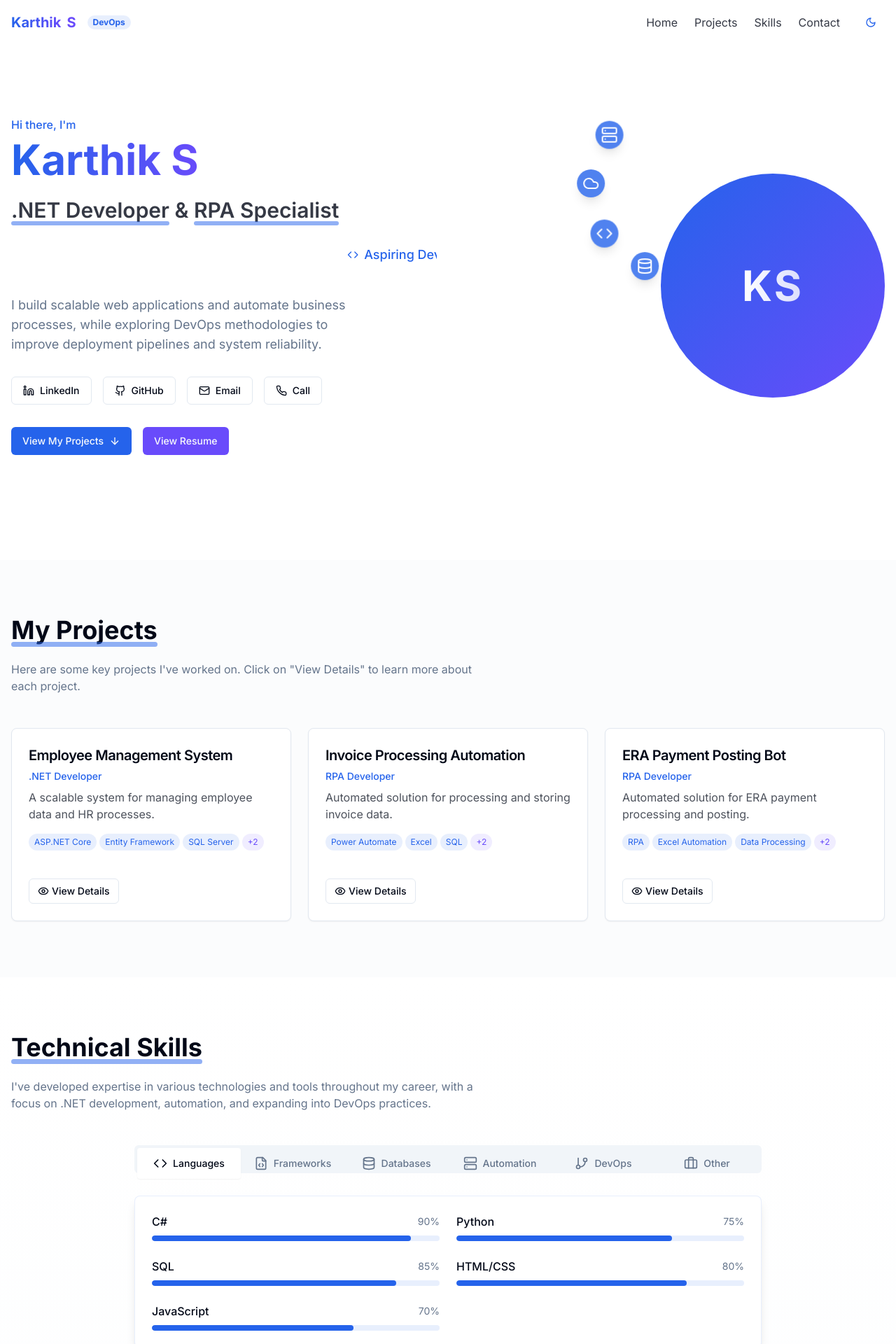
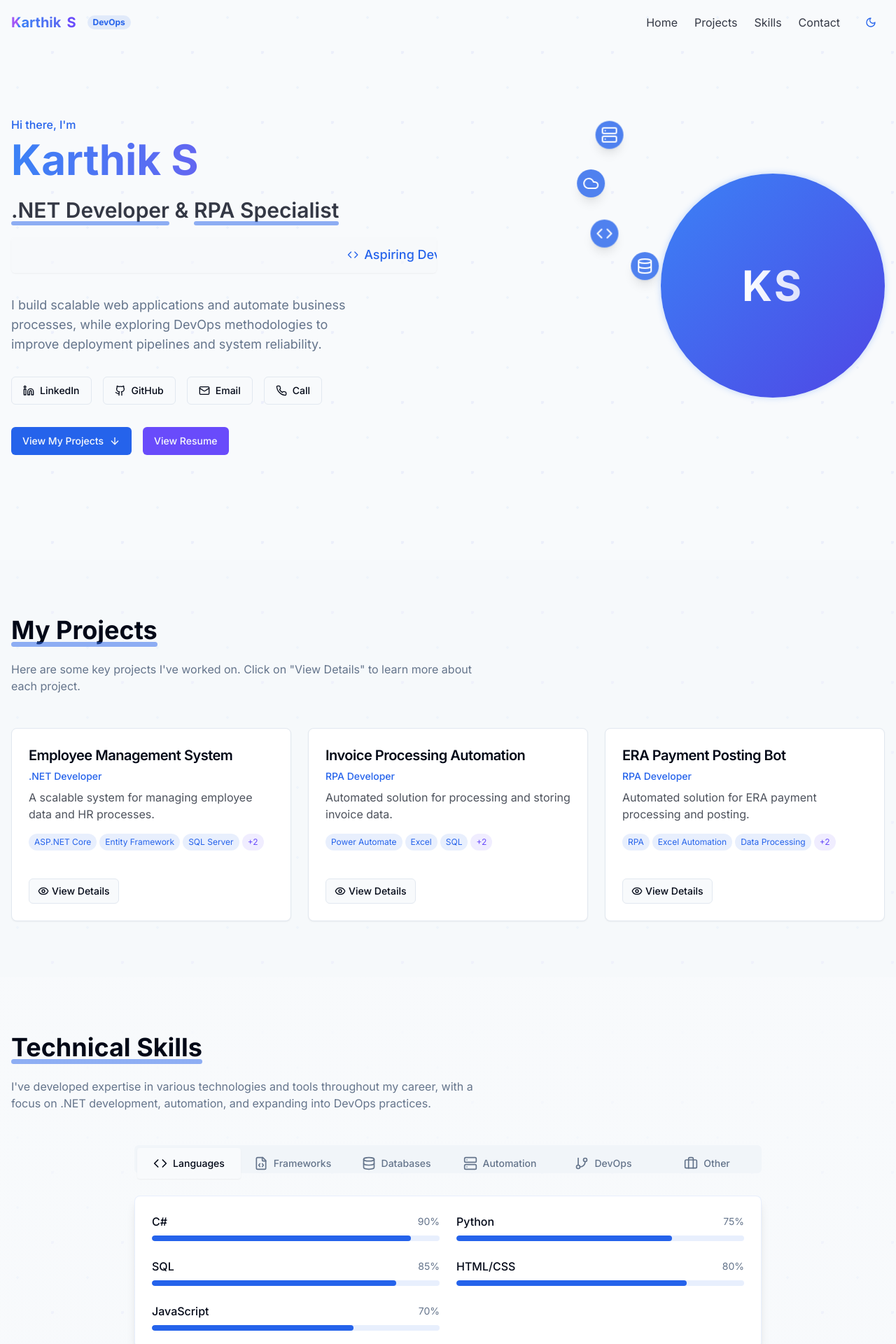
Before and after one commit to karthik0932/karthik0932, a React (Vite) app: page / in a window 1280 px wide. Shown: the top 1920 px of the page at 70% size. Built offline with nearby package versions, Linux system fonts and the light colour scheme.

Commit message:
Fix: Improve light mode and add animation
Adjust colors for better light mode appearance and add animation to the name.

```diff
--- a/src/components/Hero.tsx
+++ b/src/components/Hero.tsx
@@ -19,13 +19,13 @@ const Hero: React.FC = () => {
           <div className="order-2 md:order-1 animate-fade-in">
             <p className="text-primary font-medium mb-2">Hi there, I'm</p>
             <h1 className="text-4xl md:text-5xl lg:text-6xl font-bold mb-6 relative">
-              <span className="inline-block name-animation bg-clip-text text-transparent bg-gradient-to-r from-primary to-secondary">Karthik S</span>
+              <span className="inline-block name-animation bg-gradient-to-r from-blue-500 via-indigo-500 to-purple-500">Karthik S</span>
             </h1>
             <h2 className="text-2xl md:text-3xl font-semibold text-foreground/80 mb-5">
               <span className="highlight">.NET Developer</span> & <span className="highlight">RPA Specialist</span>
             </h2>
 
-            <div className="relative overflow-hidden w-full py-3 mb-8 bg-background/50 rounded-md">
+            <div className="relative overflow-hidden w-full py-3 mb-8 bg-background/50 rounded-md shadow-sm">
               <div className="animate-marquee whitespace-nowrap">
                 <span className="inline-flex items-center text-lg text-primary font-medium mx-4">
                   <Code className="h-4 w-4 mr-2" /> Aspiring DevOps Engineer
@@ -128,7 +128,7 @@ const Hero: React.FC = () => {
                 <div className="devops-avatar-item" style={{ animationDelay: '3s' }}>
                   <Database className="h-6 w-6 text-white" />
                 </div>
-                <div className="w-64 h-64 md:w-80 md:h-80 rounded-full bg-gradient-to-br from-primary to-secondary flex items-center justify-center text-white text-6xl font-bold relative avatar-pulse">
+                <div className="w-64 h-64 md:w-80 md:h-80 rounded-full bg-gradient-to-br from-blue-500 to-indigo-600 flex items-center justify-center text-white text-6xl font-bold relative avatar-pulse">
                   <span className="tracking-wider bg-clip-text text-transparent bg-gradient-to-r from-white to-white/80">KS</span>
                 </div>
               </div>
--- a/src/components/Navbar.tsx
+++ b/src/components/Navbar.tsx
@@ -36,7 +36,7 @@ const Navbar: React.FC = () => {
     )}>
       <div className="container mx-auto px-4 py-3 flex justify-between items-center">
         <a href="#home" className="text-xl font-bold flex items-center gap-2">
-          <span className="text-primary bg-clip-text text-transparent bg-gradient-to-r from-primary to-secondary">Karthik</span>
+          <span className="name-animation-nav bg-gradient-to-r from-blue-500 via-indigo-500 to-purple-500">Karthik</span>
           <span className="text-secondary">S</span>
           <span className="ml-2 text-xs py-0.5 px-2 rounded-full bg-primary/10 text-primary">DevOps</span>
         </a>
--- a/src/index.css
+++ b/src/index.css
@@ -7,7 +7,7 @@
 
 @layer base {
   :root {
-    --background: 0 0% 100%;
+    --background: 210 40% 98%;
     --foreground: 222.2 84% 4.9%;
 
     --card: 0 0% 100%;
@@ -82,8 +82,8 @@
   body {
     @apply bg-background text-foreground transition-colors duration-300;
     background-image:
-      radial-gradient(circle at 25px 25px, rgba(var(--primary), 0.05) 2%, transparent 0%),
-      radial-gradient(circle at 75px 75px, rgba(var(--primary), 0.05) 2%, transparent 0%);
+      radial-gradient(circle at 25px 25px, rgba(59, 130, 246, 0.05) 2%, transparent 0%),
+      radial-gradient(circle at 75px 75px, rgba(99, 102, 241, 0.07) 2%, transparent 0%);
     background-size: 100px 100px;
   }
 
@@ -125,7 +125,19 @@
   }
 
   .name-animation {
+    background-size: 200% auto;
+    background-clip: text;
+    -webkit-background-clip: text;
+    -webkit-text-fill-color: transparent;
     animation: text-shimmer 3s ease-in-out infinite alternate;
+  }
+
+  .name-animation-nav {
+    background-size: 200% auto;
+    background-clip: text;
+    -webkit-background-clip: text;
+    -webkit-text-fill-color: transparent;
+    animation: text-shimmer 4s ease-in-out infinite alternate;
   }
 
   .avatar-pulse {
@@ -181,15 +193,15 @@
 @keyframes pulse {
   0% {
     transform: scale(1);
-    box-shadow: 0 0 10px 0px rgba(var(--primary), 0.2);
+    box-shadow: 0 0 10px 0px rgba(59, 130, 246, 0.3);
   }
   50% {
     transform: scale(1.03);
-    box-shadow: 0 0 20px 10px rgba(var(--primary), 0.3);
+    box-shadow: 0 0 20px 10px rgba(59, 130, 246, 0.4);
   }
   100% {
     transform: scale(1);
-    box-shadow: 0 0 10px 0px rgba(var(--primary), 0.2);
+    box-shadow: 0 0 10px 0px rgba(59, 130, 246, 0.3);
   }
 }
 
```
